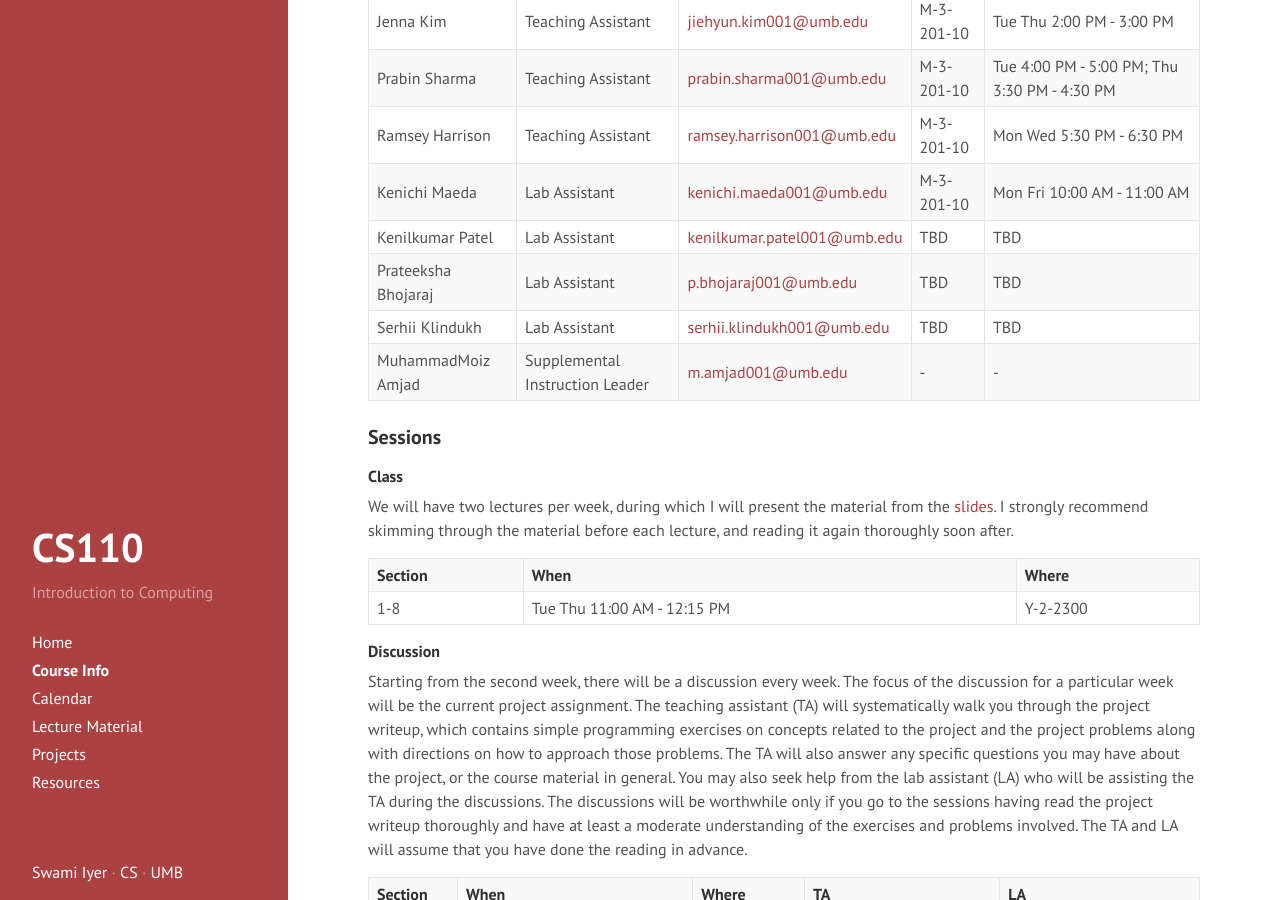
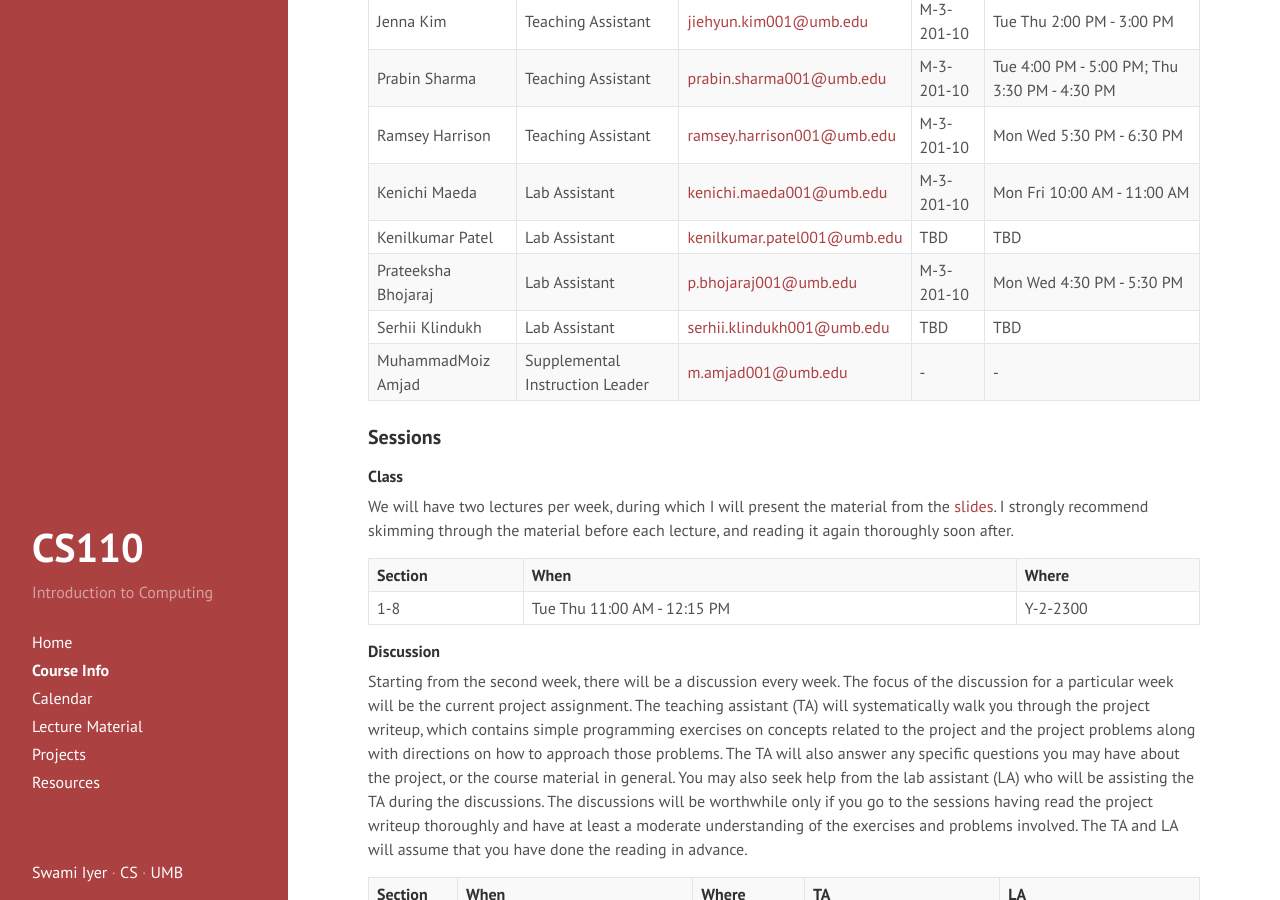
Before and after one commit to swamiiyer/swamiiyer.github.io, a Jekyll site: the page built from _pages/cs110/course_info.md, in a window 1280 px wide and 900 px high, scrolled down 733 px. Built offline with Jekyll 4.4.1, drawn with Linux system fonts in a browser that asks for light colours.

Commit message:
office hours

```diff
--- a/_pages/cs110/course_info.md
+++ b/_pages/cs110/course_info.md
@@ -23,7 +23,7 @@ Prabin Sharma | Teaching Assistant | [prabin.sharma001@umb.edu](prabin.sharma001
 Ramsey Harrison | Teaching Assistant | [ramsey.harrison001@umb.edu](ramsey.harrison001@umb.edu) | M-3-201-10 | Mon Wed 5:30 PM - 6:30 PM |
 Kenichi Maeda | Lab Assistant | [kenichi.maeda001@umb.edu](kenichi.maeda001@umb.edu) | M-3-201-10 | Mon Fri 10:00 AM - 11:00 AM |
 Kenilkumar Patel | Lab Assistant | [kenilkumar.patel001@umb.edu](kenilkumar.patel001@umb.edu) | TBD | TBD |
-Prateeksha Bhojaraj | Lab Assistant | [p.bhojaraj001@umb.edu](p.bhojaraj001@umb.edu) | TBD | TBD |
+Prateeksha Bhojaraj | Lab Assistant | [p.bhojaraj001@umb.edu](p.bhojaraj001@umb.edu) | M-3-201-10 | Mon Wed 4:30 PM - 5:30 PM  |
 Serhii Klindukh | Lab Assistant | [serhii.klindukh001@umb.edu]() | TBD | TBD |
 MuhammadMoiz Amjad | Supplemental Instruction Leader | [m.amjad001@umb.edu](m.amjad001@umb.edu) | - | - |
 
```
